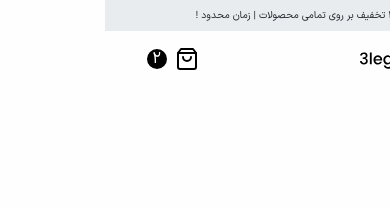
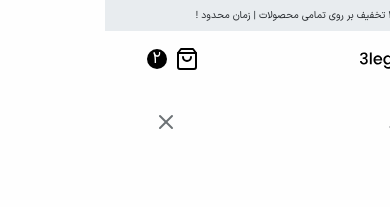
Before and after one commit to Mahan-maleki/elegant, a React (Vite) app: page / in a window 390 px wide. Both pictures are taken after a click on the icon 81 px from the left and 59 px from the top of the page. Shown: the top 207 px of the page. Built offline with nearby package versions, Linux system fonts and the light colour scheme.

Commit message:
create cart structure for mobile size

```diff
--- a/src/components/Header.jsx
+++ b/src/components/Header.jsx
@@ -8,6 +8,7 @@ function Header() {
 
   const [menuStatus, setMenuStatus] = useState(false);
   const [cartStatus, setCartStatus] = useState(false);
+  const [mobileCart, setMobileCart] = useState(false)
 
   return (
     <>
@@ -91,7 +92,7 @@ function Header() {
                 <CircleUser color='#000' size={24} strokeWidth={1.5} />
               </div>
               <div className="col-5 d-flex align-items-center">
-                <ShoppingBag color='#000' size={24} strokeWidth={1.5} onClick={() => setCartStatus(true)}/>
+                <ShoppingBag color='#000' size={24} strokeWidth={1.5} onClick={() => setCartStatus(true)} />
                 <div className={css.cartBadge + " me-2 rounded-circle d-flex justify-content-center align-items-center"}>
                   <span className='text-white'>2</span>
                 </div>
@@ -110,9 +111,23 @@ function Header() {
             <img src="/Logo.svg" alt="website logo" className='me-2' width={70} />
           </div>
           <div className="col-3 d-flex align-items-center">
-            <ShoppingBag color='#000' size={24} />
+            <ShoppingBag color='#000' size={24} onClick={() => setMobileCart(true)} />
             <div className={css.mobileCartBadge + " me-2 rounded-circle d-flex justify-content-center align-items-center"}>
               <span className='text-white'>2</span>
+            </div>
+          </div>
+        </div>
+      </div>
+      <div className={css.mobileCart + ` container-fluid d-${mobileCart == true ? "block" : "none"} d-lg-none`}>
+        <div className="row">
+          <div className="col-11 p-0 m-0">
+            <div className={css.mobileCartCount}>
+                <div className="row p-3">
+                  <div className="col-12 d-flex justify-content-between align-items-center">
+                    <p className='fs-2 elegant-demibold m-0'>سبدخرید</p>
+                    <X color='#6C7275' size={24} onClick={() => setMobileCart(false)} />
+                  </div>
+                </div>
             </div>
           </div>
         </div>
```
